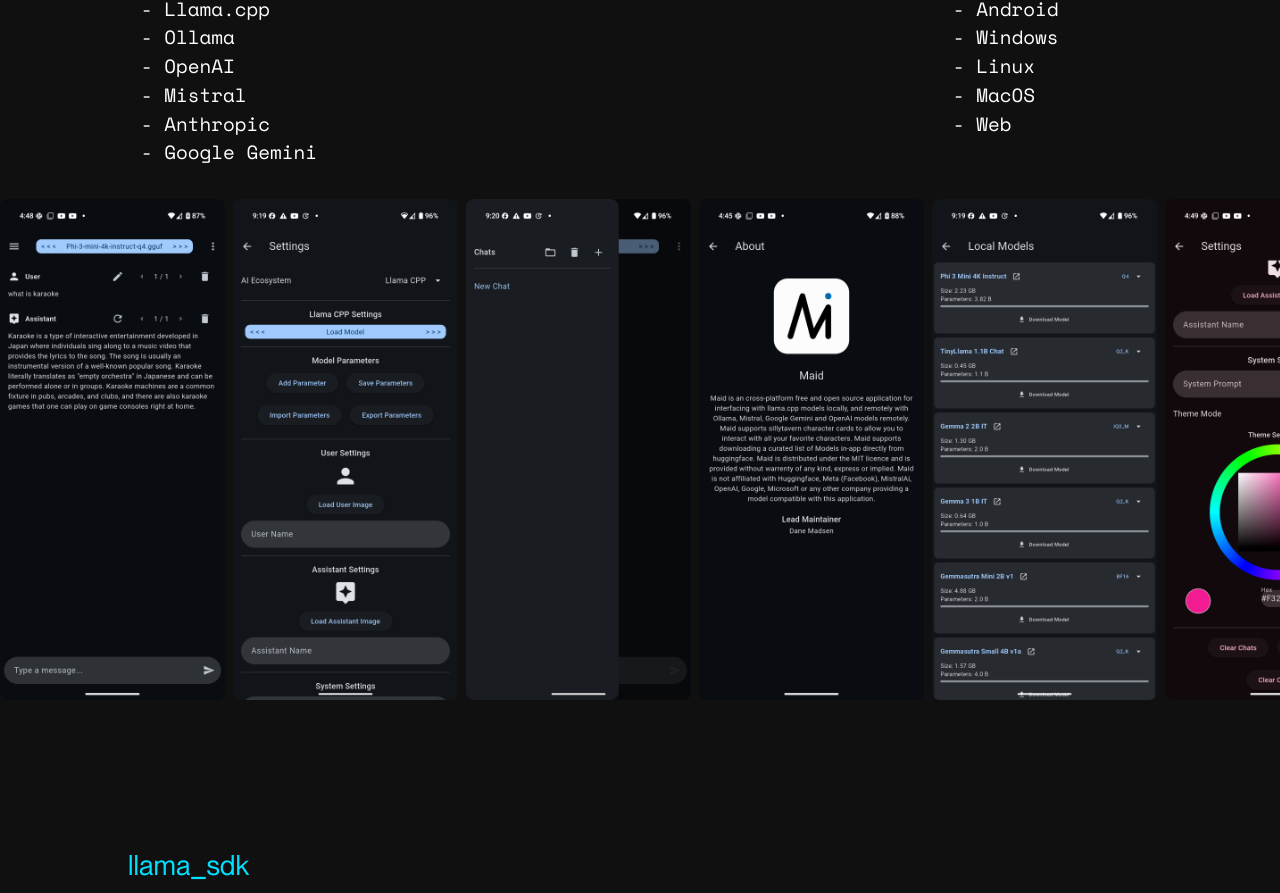
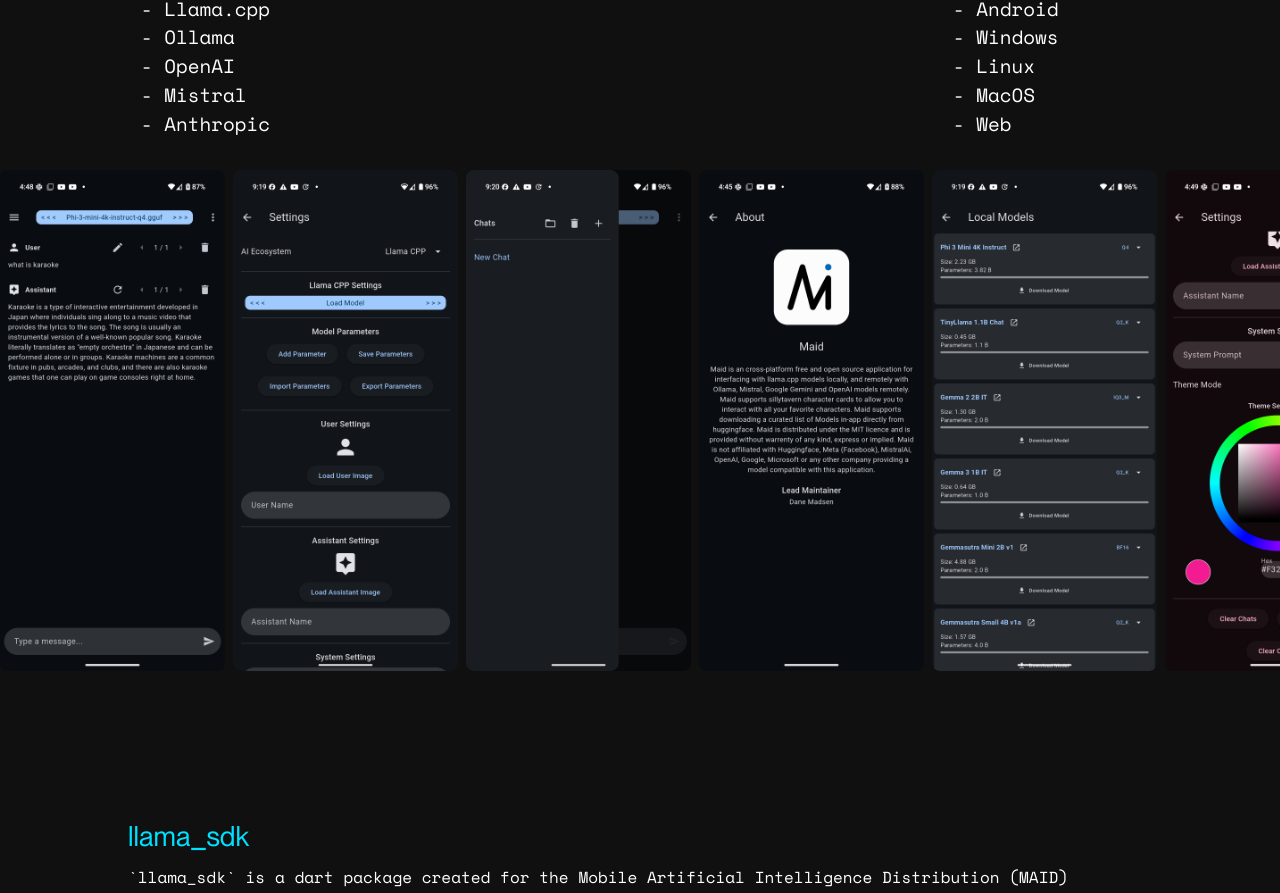
Before and after one commit to Mobile-Artificial-Intelligence/website, a React (Vite) app: page /privacy in a window 1280 px wide. Shown: the part 1598-2491 px from the top of the page. Built offline with nearby package versions, Linux system fonts and the light colour scheme.

Commit message:
rm gemini

```diff
--- a/src/sections/MaidSection.tsx
+++ b/src/sections/MaidSection.tsx
@@ -74,7 +74,6 @@
                         <li>OpenAI</li>
                         <li>Mistral</li>
                         <li>Anthropic</li>
-                        <li>Google Gemini</li>
                     </ul>
                 </div>
                 <div className="maid-text">
```
